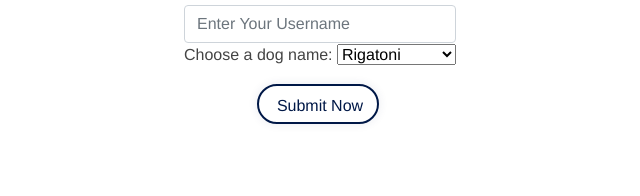
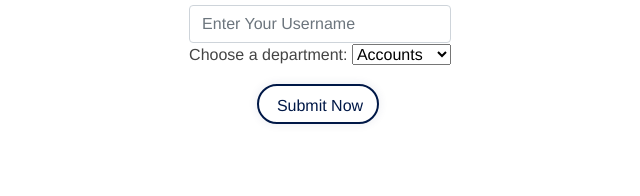
Before and after one commit to Anisha100/DigitalWallet, a plain HTML site: page templates/username_setcookies.html in a window 1280 px wide. Shown: the part 308-504 px from the top of the page, 320-960 px from the left. Drawn offline with nearby package versions, Linux system fonts and the light colour scheme; files that its build step writes are made by us from their sources; files whose address does not match are found by name.

Commit message:
Update username_setcookies.html

```diff
--- a/templates/username_setcookies.html
+++ b/templates/username_setcookies.html
@@ -82,12 +82,12 @@
                     <div class="col-md-12 form-group">
                       <input type="text" id="uname" name="uname" class="form-control" placeholder="Enter Your Username"
                         required>
-                      <label for="dog-names">Choose a dog name:</label>
-                            <select name="dog-names" id="dog-names">
-                           <option value="rigatoni">Rigatoni</option>
-      <option value="dave">Dave</option>
-  <option value="pumpernickel">Pumpernickel</option>
-  <option value="reeses">Reeses</option>
+                      <label for="dog-names">Choose a department:</label>
+                            <select name="dept-names" id="dept-names">
+                           <option value="Accounts">Accounts</option>
+      <option value="Agriculture">Agriculture</option>
+  <option value="Medical">Medical</option>
+  <option value="Education">Education</option>
 </select>
                     </div>
 
```
